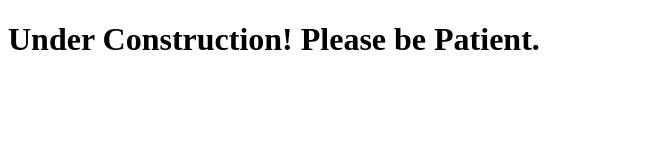
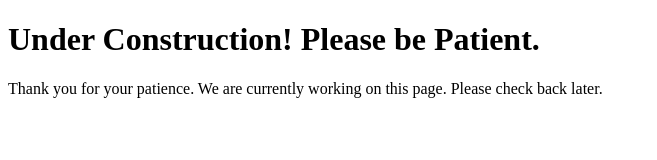
Before and after one commit to NimAce0312/Portfolio, a plain HTML site: page index.html in a window 1280 px wide. Shown: the whole page, without its empty margins (0-657 px from the left). Drawn offline with Linux system fonts and the light colour scheme.

Commit message:
Under Construction Update

```diff
--- a/index.html
+++ b/index.html
@@ -7,5 +7,6 @@
 </head>
 <body>
     <h1>Under Construction! Please be Patient.</h1>
+    <p>Thank you for your patience. We are currently working on this page. Please check back later.</p>
 </body>
 </html>
```
